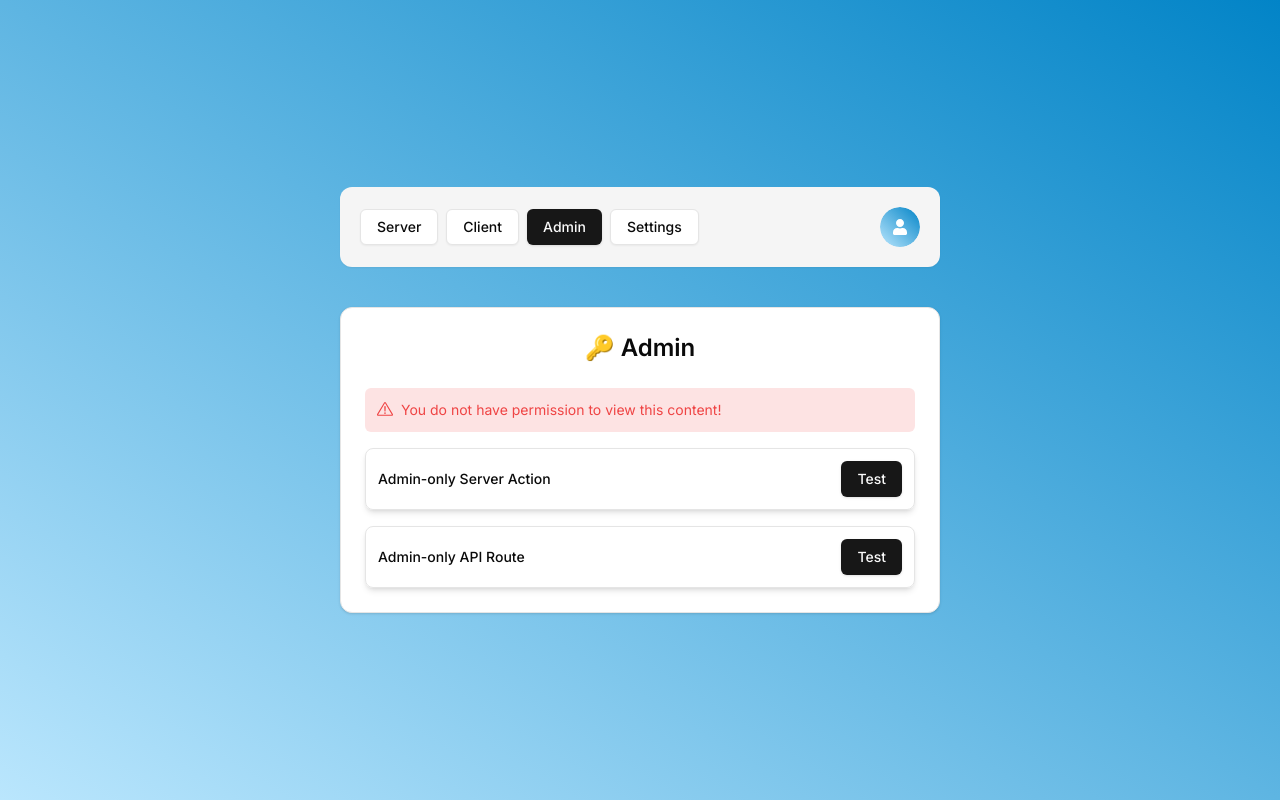
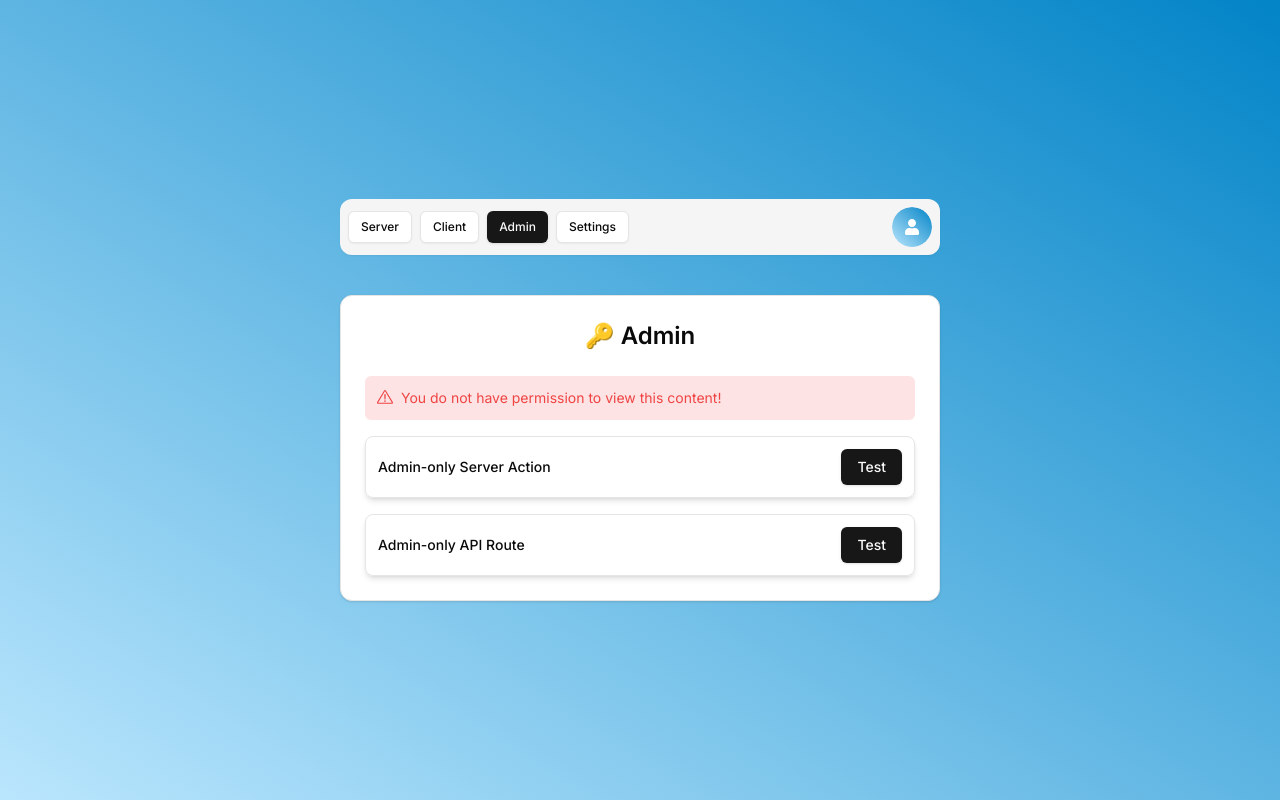
Before and after one commit to walkccc/nextjs-auth, a Next.js app: page /admin in a window 1280 px wide. Built offline with nearby package versions, Linux system fonts and the light colour scheme; no server answers.

Commit message:
feat: add RWD by `w-11/12` for most pages

```diff
--- a/app/(protected)/_components/navbar.tsx
+++ b/app/(protected)/_components/navbar.tsx
@@ -9,24 +9,31 @@ import { Button } from '@/components/ui/button';
 export const Navbar = () => {
   const pathname = usePathname();
   return (
-    <nav className="bg-secondary flex justify-between items-center p-5 rounded-xl w-[600px] shadow-sm">
+    <nav className="w-11/12 md:w-[600px] bg-secondary flex flex-wrap justify-between items-center p-2 rounded-xl shadow-sm">
       <div className="flex gap-x-2">
         <Button
+          size="sm"
           variant={pathname === '/server' ? 'default' : 'outline'}
           asChild
         >
           <Link href="/server">Server</Link>
         </Button>
         <Button
+          size="sm"
           variant={pathname === '/client' ? 'default' : 'outline'}
           asChild
         >
           <Link href="/client">Client</Link>
         </Button>
-        <Button variant={pathname === '/admin' ? 'default' : 'outline'} asChild>
+        <Button
+          size="sm"
+          variant={pathname === '/admin' ? 'default' : 'outline'}
+          asChild
+        >
           <Link href="/admin">Admin</Link>
         </Button>
         <Button
+          size="sm"
           variant={pathname === '/settings' ? 'default' : 'outline'}
           asChild
         >
--- a/app/(protected)/admin/page.tsx
+++ b/app/(protected)/admin/page.tsx
@@ -30,7 +30,7 @@ export default function AdminPage() {
   };
 
   return (
-    <Card className="w-[600px]">
+    <Card className="w-11/12 md:w-[600px]">
       <CardHeader>
         <p className="text-2xl font-semibold text-center">🔑 Admin</p>
       </CardHeader>
--- a/app/(protected)/settings/page.tsx
+++ b/app/(protected)/settings/page.tsx
@@ -71,7 +71,7 @@ export default function SettingsPage() {
   };
 
   return (
-    <Card className="w-[600px]">
+    <Card className="w-11/12 md:w-[600px]">
       <CardHeader>
         <p className="text-2xl font-semibold text-center">⚙️ Settings</p>
       </CardHeader>
--- a/components/auth/card-wrapper.tsx
+++ b/components/auth/card-wrapper.tsx
@@ -26,7 +26,7 @@ export const CardWrapper = ({
   showSocial,
 }: CardWrapperProps) => {
   return (
-    <Card className="w-[400px] shadow-md">
+    <Card className="w-11/12 md:w-[400px] shadow-md">
       <CardHeader>
         <Header label={headerLabel} />
       </CardHeader>
--- a/components/user-info.tsx
+++ b/components/user-info.tsx
@@ -9,7 +9,7 @@ interface UserInfoProps {
 
 export const UserInfo = ({ user, label }: UserInfoProps) => {
   return (
-    <Card className="w-[600px] shadow-md">
+    <Card className="w-11/12 md:w-[600px] shadow-md">
       <CardHeader>
         <p className="text-2xl font-semibold text-center">{label}</p>
       </CardHeader>
```
